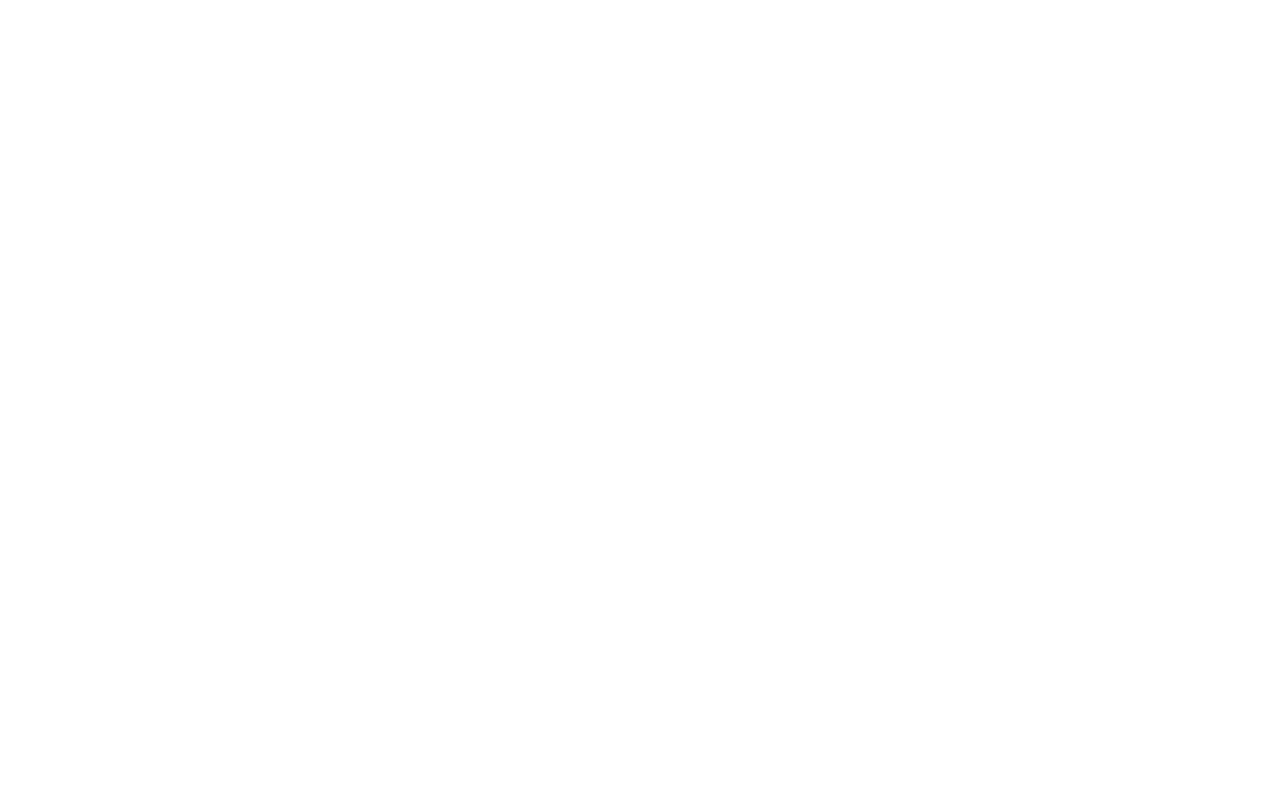
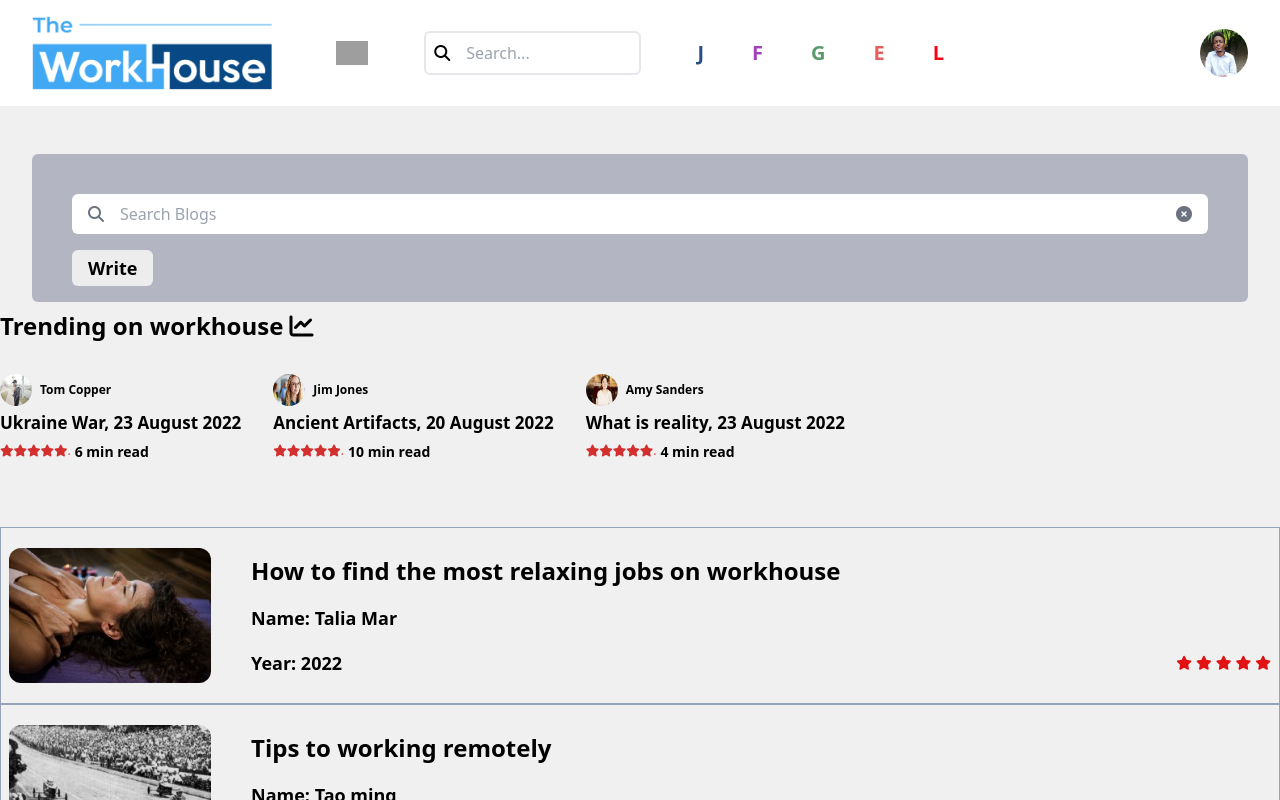
Before and after one commit to Dev-SalamSheikh/Workhouse-Project, a React (Create React App) app: page /blogs in a window 1280 px wide. Before the commit this address had no page. Shown: the top 800 px of the page. Built offline with nearby package versions, Linux system fonts and the light colour scheme; grey boxes are pictures that could not be loaded.

Commit message:
blog page complete

```diff
--- a/src/App.js
+++ b/src/App.js
@@ -16,6 +16,7 @@
 // Import Swiper styles
 import "swiper/css";
 import "swiper/css/navigation";
+import Blogs from "./Pages/Blogs";
 
 function App() {
   return (
@@ -33,6 +34,7 @@
         <Route path="/allcourse" element={<CourseShop />} />
         <Route path="/localservices" element={<LocalServices />} />
         <Route path="/podcast" element={<Podcasts />} />
+        <Route path="/blogs" element={<Blogs />} />
         <Route path="/register" element={<Register />} />
         <Route path="/login" element={<Login />} />
       </Routes>
--- /dev/null
+++ b/src/Pages/Blogs.jsx
@@ -0,0 +1,19 @@
+import Navbar from "../components/Navbar";
+import Footer from "../components/Footer";
+import BlogSearch from "../components/BlogSearch";
+import TrendingBlogs from "../components/TrendingBlogs";
+import BlogCards from "../components/BlogCards";
+
+const Blogs = () => {
+  return (
+    <div>
+      <Navbar />
+      <BlogSearch />
+      <TrendingBlogs />
+      <BlogCards />
+      <Footer />
+    </div>
+  );
+};
+
+export default Blogs;
--- /dev/null
+++ b/src/components/BlogCards.jsx
@@ -0,0 +1,44 @@
+import BlogSingleCard from "./BlogSingleCard";
+import Blog1 from "../images/assets/blog1.jpeg";
+import Blog2 from "../images/assets/blog2.jpeg";
+
+const BlogCards = () => {
+  // Blogs Data
+  const data = [
+    {
+      id: 1,
+      img: Blog1,
+      title: "How to find the most relaxing jobs on workhouse",
+      author: "Talia Mar",
+    },
+    {
+      id: 2,
+      img: Blog2,
+      title: "Tips to working remotely",
+      author: "Tao ming",
+    },
+    {
+      id: 3,
+      img: Blog1,
+      title: "How to find the most relaxing jobs on workhouse",
+      author: "Talia Mar",
+    },
+  ];
+
+  return (
+    <div className="bg-Banner pt-8 pb-16 px-8 lg:px-0">
+      <div className="container mx-auto">
+        {data.map((item) => (
+          <BlogSingleCard
+            key={item.id}
+            author={item.author}
+            img={item.img}
+            title={item.title}
+          />
+        ))}
+      </div>
+    </div>
+  );
+};
+
+export default BlogCards;
--- /dev/null
+++ b/src/components/BlogSearch.jsx
@@ -0,0 +1,40 @@
+import React, { useState } from "react";
+
+const BlogSearch = () => {
+  const [inputData, setInputData] = useState("");
+  return (
+    <div>
+      <div className="bg-Banner md:pt-12 md:pb-2 md:my-0 md:mx-0 py-6 px-8">
+        <div className="container mx-auto bg-podcastSearch rounded-md md:px-10 md:pt-10 md:pb-4 p-4">
+          {/* Content */}
+          <div>
+            {/* Search Input */}
+            <div className="bg-white flex items-center gap-4 rounded-md py-2 px-4">
+              <i className="fa-solid fa-magnifying-glass text-gray-500"></i>
+              <input
+                value={inputData}
+                onChange={(e) => setInputData(e.target.value)}
+                type="text"
+                placeholder="Search Blogs"
+                className="bg-transparent border-none outline-none w-full"
+              />
+              <i
+                className="fa-solid fa-circle-xmark text-gray-500 cursor-pointer"
+                onClick={() => setInputData("")}
+              ></i>
+            </div>
+
+            {/* Buttons */}
+            <div className="mt-4 flex flex-wrap md:flex-nowrap gap-2 md:gap-4 justify-start">
+              <div className="bg-SearchBtnBg md:text-lg font-semibold gap-2 px-4 py-1 rounded-md cursor-pointer">
+                <span className="">Write</span>
+              </div>
+            </div>
+          </div>
+        </div>
+      </div>
+    </div>
+  );
+};
+
+export default BlogSearch;
--- /dev/null
+++ b/src/components/BlogSingleCard.jsx
@@ -0,0 +1,39 @@
+const BlogSingleCard = ({ img, title, author }) => {
+  return (
+    <div className="mb-4 md:mb-0 w-full border border-slate-400 px-2 py-2 md:pt-5 md:pb-5">
+      <div className="flex gap-2 md:gap-10 flex-col md:flex-row">
+        {/* Left */}
+        <div>
+          <img src={img} alt="" className="rounded-xl brightness-90 w-full" />
+        </div>
+
+        {/* Right */}
+        <div className="w-full flex flex-col justify-around">
+          {/* Heading */}
+          <div>
+            <h1 className="text-lg md:text-2xl font-semibold">{title}</h1>
+          </div>
+
+          {/* Service Provider */}
+          <div className="my-1">
+            <h5 className="font-semibold md:text-lg text-sm">Name: {author}</h5>
+          </div>
+
+          {/* Ratings */}
+          <div className="flex items-center flex-wrap justify-between gap-1">
+            <h5 className="font-semibold md:text-lg text-sm">Year: 2022</h5>
+            <div className="text-sm text-buttonRed flex gap-1">
+              <i className="fa-solid fa-star"></i>
+              <i className="fa-solid fa-star"></i>
+              <i className="fa-solid fa-star"></i>
+              <i className="fa-solid fa-star"></i>
+              <i className="fa-solid fa-star"></i>
+            </div>
+          </div>
+        </div>
+      </div>
+    </div>
+  );
+};
+
+export default BlogSingleCard;
--- a/src/components/LocalServiceCard.jsx
+++ b/src/components/LocalServiceCard.jsx
@@ -6,7 +6,7 @@
   const [openMessage, setOpenMessage] = useState(false);
 
   return (
-    <div className="mb-4 md:mb-0 rounded-md w-full border border-buttonRed px-4 py-4 md:pt-8 md:pb-5">
+    <div className="mb-4 md:mb-0 w-full border border-buttonRed px-4 py-4 md:pt-8 md:pb-5">
       <div className="flex gap-2 md:gap-10 flex-col md:flex-row">
         {/* Left */}
         <div>
--- a/src/components/Navbar.jsx
+++ b/src/components/Navbar.jsx
@@ -188,6 +188,10 @@
     {
       name: "Podcast",
       link: "/podcast",
+    },
+    {
+      name: "Blogs",
+      link: "/blogs",
     },
   ];
 
--- a/src/components/PodcastContainer.jsx
+++ b/src/components/PodcastContainer.jsx
@@ -58,7 +58,7 @@
   ];
   return (
     <div className="bg-Banner md:pb-20 md:pt-6 pb-10">
-      <div className="container mx-auto px-8 md:px-0">
+      <div className="container mx-auto px-8 lg:px-0">
         <div>
           <PodcastCarousel title="Your Feed" data={feedData} />
         </div>
--- /dev/null
+++ b/src/components/TrendingBlogCard.jsx
@@ -0,0 +1,37 @@
+const TrendingBlogCard = ({ img, writter, title, read }) => {
+  return (
+    <div className="w-full md:w-max cursor-pointer">
+      {/* Top */}
+      <div className="flex items-center gap-2">
+        {/* Image */}
+        <img src={img} alt="avatar" className="w-8 h-8 rounded-full" />
+        {/* Publisher */}
+        <span className="text-xs font-semibold">{writter}</span>
+      </div>
+
+      {/* Middle */}
+      <div className="my-1">
+        <span className="text-[17px] font-semibold">{title}</span>
+      </div>
+
+      {/* Bottom */}
+      <div className="flex items-center gap-1">
+        {/* Stars */}
+        <div className="text-freelancerOrange text-xs">
+          <i className="fa-solid fa-star"></i>
+          <i className="fa-solid fa-star"></i>
+          <i className="fa-solid fa-star"></i>
+          <i className="fa-solid fa-star"></i>
+          <i className="fa-solid fa-star"></i>.
+        </div>
+
+        {/* Read Counter */}
+        <div>
+          <span className="text-sm font-semibold">{read} min read</span>
+        </div>
+      </div>
+    </div>
+  );
+};
+
+export default TrendingBlogCard;
--- /dev/null
+++ b/src/components/TrendingBlogs.jsx
@@ -0,0 +1,41 @@
+import TrendingBlogCard from "./TrendingBlogCard";
+import Image from "../images/freelancer1.jpg";
+import Image2 from "../images/freelancer2.jpg";
+import Image3 from "../images/freelancer3.jpg";
+
+const TrendingBlogs = () => {
+  return (
+    <div className="bg-Banner px-6 lg:px-0">
+      <div className="container mx-auto">
+        {/* Heading */}
+        <h1 className="text-2xl font-semibold">
+          Trending on workhouse <i className="fa-solid fa-chart-line"></i>
+        </h1>
+
+        {/* Cards */}
+        <div className="md:py-8 py-4 flex md:gap-8 gap-4 items-center flex-wrap">
+          <TrendingBlogCard
+            img={Image}
+            read={6}
+            title="Ukraine War, 23 August 2022"
+            writter="Tom Copper"
+          />
+          <TrendingBlogCard
+            img={Image2}
+            read={10}
+            title="Ancient Artifacts, 20 August 2022"
+            writter="Jim Jones"
+          />
+          <TrendingBlogCard
+            img={Image3}
+            read={4}
+            title="What is reality, 23 August 2022"
+            writter="Amy Sanders"
+          />
+        </div>
+      </div>
+    </div>
+  );
+};
+
+export default TrendingBlogs;
```
Also changed, not shown: src/images/assets/blog1.jpeg (renamed from src/images/assets/f59214767cc47af79b3a3804f18a9b9d.jpeg), src/images/assets/blog2.jpeg (renamed from src/images/assets/44ed9cab4b78757c9a80cb2c82bb7acf.jpeg).
